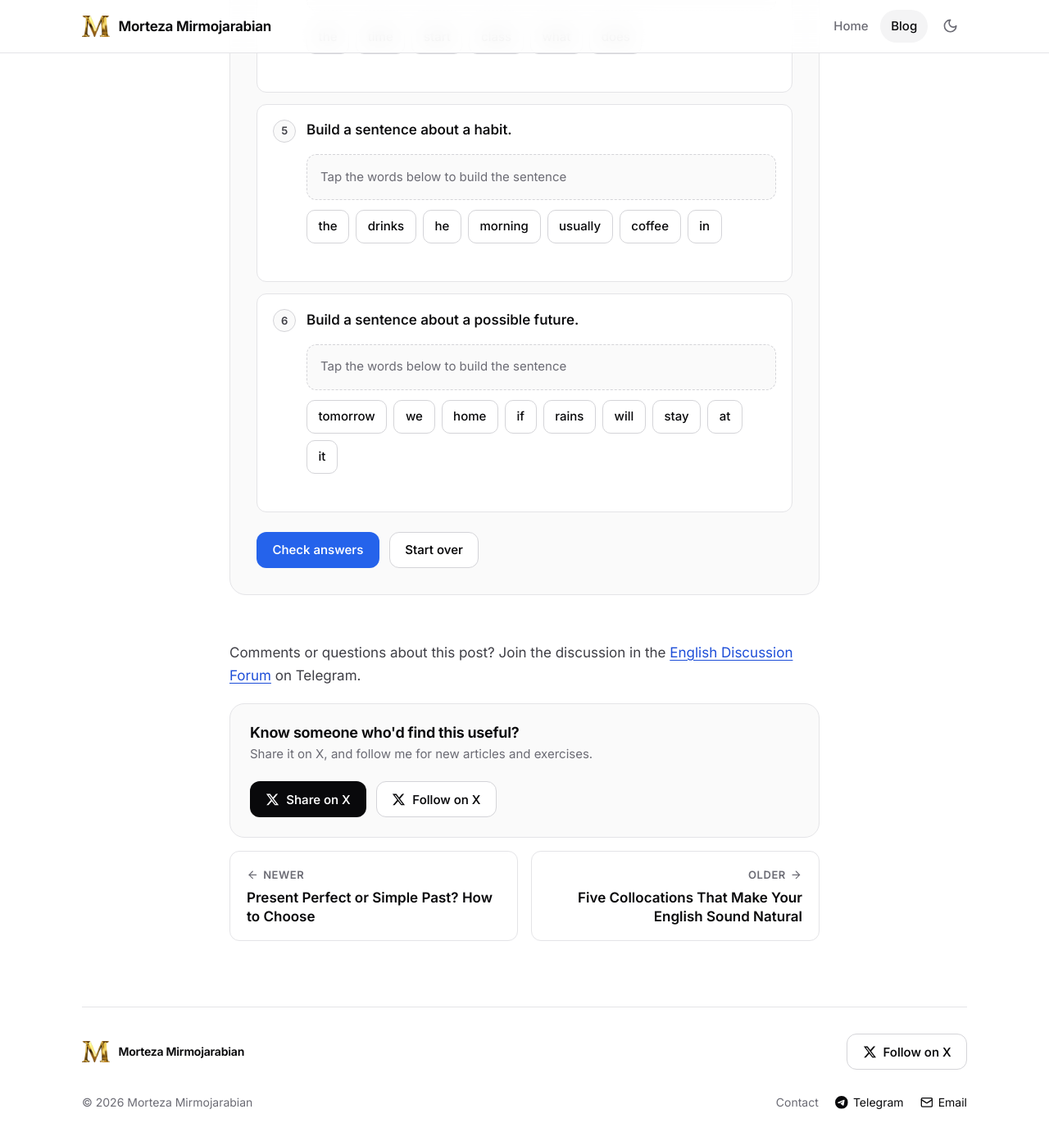
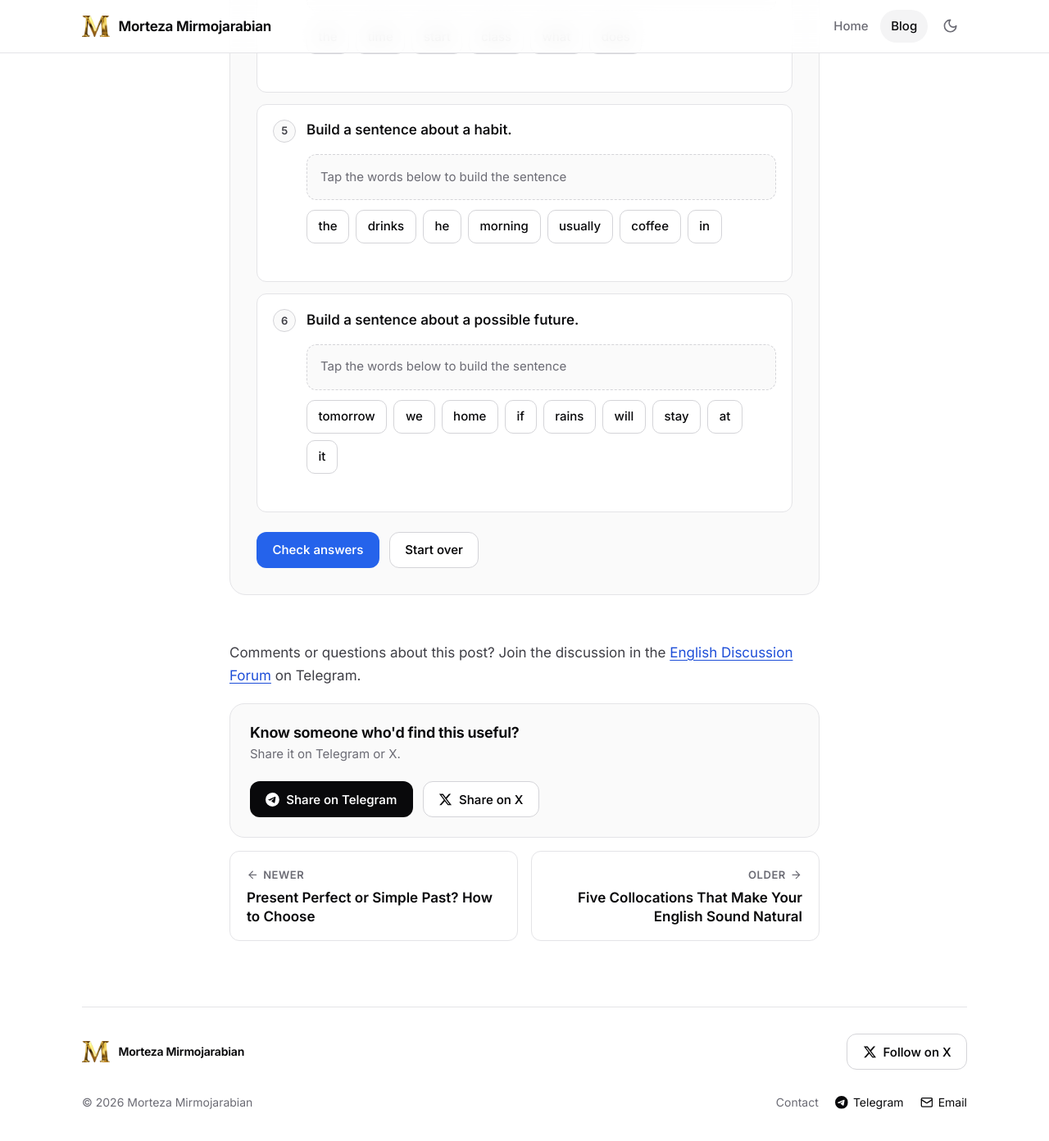
Before and after one commit to MortezaMirmojarabian/MortezaMirmojarabian.github.io, a Jekyll site: the page built from _posts/2026-10-20-build-the-sentence.md, in a window 1280 px wide and 1400 px high, scrolled down 1717 px. Shown: the top 1392 px of the window at 82% size. Built offline with Jekyll 4.4.1, drawn with Linux system fonts in a browser that asks for light colours.

Commit message:
Add files via upload

```diff
--- /dev/null
+++ b/_includes/share-telegram.html
@@ -0,0 +1,6 @@
+{%- comment -%}Share the current page on Telegram (the reader picks the chat). Uses Telegram's plain share link: no scripts, no tracking. Pass class="btn-secondary" for the outlined style.{%- endcomment -%}
+<a class="btn {{ include.class | default: 'btn-primary' }}" href="https://t.me/share/url?url={{ page.url | absolute_url | url_encode }}&amp;text={{ page.title | url_encode }}" target="_blank" rel="noopener noreferrer">
+  <svg class="icon" aria-hidden="true"><use href="#i-telegram"/></svg>
+  <span>Share on Telegram</span>
+  <span class="sr-only">(opens in a new tab)</span>
+</a>
--- a/_includes/share-x.html
+++ b/_includes/share-x.html
@@ -1,5 +1,5 @@
-{%- comment -%}Share the current page on X. Uses the plain intent link: no scripts, no tracking.{%- endcomment -%}
-<a class="btn btn-primary" href="https://x.com/intent/post?text={{ page.title | url_encode }}&amp;url={{ page.url | absolute_url | url_encode }}{% if site.x_username and site.x_username != 'your_x_username' %}&amp;via={{ site.x_username | url_encode }}{% endif %}" target="_blank" rel="noopener noreferrer">
+{%- comment -%}Share the current page on X. Uses the plain intent link: no scripts, no tracking. Pass class="btn-secondary" for the outlined style.{%- endcomment -%}
+<a class="btn {{ include.class | default: 'btn-primary' }}" href="https://x.com/intent/post?text={{ page.title | url_encode }}&amp;url={{ page.url | absolute_url | url_encode }}{% if site.x_username and site.x_username != 'your_x_username' %}&amp;via={{ site.x_username | url_encode }}{% endif %}" target="_blank" rel="noopener noreferrer">
   <svg class="icon" aria-hidden="true"><use href="#i-x"/></svg>
   <span>Share on X</span>
   <span class="sr-only">(opens in a new tab)</span>
--- a/_layouts/post.html
+++ b/_layouts/post.html
@@ -50,11 +50,11 @@ layout: default
     <aside class="share-card" aria-labelledby="share-title">
       <div>
         <h2 class="share-title" id="share-title">Know someone who'd find this useful?</h2>
-        <p class="share-text">Share it on X, and follow me for new articles and exercises.</p>
+        <p class="share-text">Share it on Telegram or X.</p>
       </div>
       <div class="share-actions">
-        {% include share-x.html %}
-        {% include follow-x.html %}
+        {% include share-telegram.html %}
+        {% include share-x.html class="btn-secondary" %}
       </div>
     </aside>
 
--- a/assets/css/main.css
+++ b/assets/css/main.css
@@ -1009,6 +1009,10 @@ a.pagination-btn:hover { background: var(--bg-muted); text-decoration: none; }
 .ex-score { margin: 0; color: var(--text-muted); }
 .ex-score strong { color: var(--text); font-size: 2rem; font-weight: 700; letter-spacing: -0.03em; }
 .ex-message { margin: 0.15rem 0 0; color: var(--text-soft); }
+.ex-share { display: flex; flex-wrap: wrap; gap: 0.75rem; max-width: 100%; }
+/* On a very narrow phone "Share my score on Telegram" is wider than the box, so these two labels may wrap */
+.ex-share .btn { max-width: 100%; height: auto; min-height: 2.75rem; padding-block: 0.6rem; white-space: normal; line-height: 1.25; text-align: center; text-wrap: balance; }
+.ex-share .btn .icon { flex: none; }
 
 @media (max-width: 480px) {
   .ex-options,
--- a/assets/js/exercise.js
+++ b/assets/js/exercise.js
@@ -375,14 +375,29 @@
     return item;
   });
 
-  function shareLink(score, total) {
+  // What a shared score says and which page it points to. The same words go to Telegram and to X.
+  function sharePayload(score, total) {
     var heading = document.querySelector('.post-heading') || document.querySelector('h1');
     var title = ((heading && heading.textContent) || document.title).trim();
     var canonical = document.querySelector('link[rel="canonical"]');
-    var url = canonical && canonical.href ? canonical.href : location.href.split('#')[0];
-    var text = 'I scored ' + score + '/' + total + ' on “' + title + '”';
-    return 'https://x.com/intent/post?text=' + encodeURIComponent(text) +
-      '&url=' + encodeURIComponent(url) + (via ? '&via=' + encodeURIComponent(via) : '');
+    return {
+      text: 'I scored ' + score + '/' + total + ' on “' + title + '”',
+      url: canonical && canonical.href ? canonical.href : location.href.split('#')[0]
+    };
+  }
+
+  function telegramLink(payload) {
+    return 'https://t.me/share/url?url=' + encodeURIComponent(payload.url) + '&text=' + encodeURIComponent(payload.text);
+  }
+
+  function xLink(payload) {
+    return 'https://x.com/intent/post?text=' + encodeURIComponent(payload.text) +
+      '&url=' + encodeURIComponent(payload.url) + (via ? '&via=' + encodeURIComponent(via) : '');
+  }
+
+  function shareButton(style, iconId, label, href) {
+    return el('a', { class: 'btn ' + style, href: href, target: '_blank', rel: 'noopener noreferrer' },
+      [icon(iconId), el('span', { text: label }), el('span', { class: 'sr-only', text: '(opens in a new tab)' })]);
   }
 
   function showResult(score, total, blanks) {
@@ -408,9 +423,11 @@
       el('p', { class: 'ex-message', text: message })
     ]));
     if (blanks < total) {
-      result.appendChild(el('a', {
-        class: 'btn btn-primary', href: shareLink(score, total), target: '_blank', rel: 'noopener noreferrer'
-      }, [icon('i-x'), el('span', { text: 'Share my score on X' }), el('span', { class: 'sr-only', text: '(opens in a new tab)' })]));
+      var payload = sharePayload(score, total);
+      result.appendChild(el('div', { class: 'ex-share' }, [
+        shareButton('btn-primary', 'i-telegram', 'Share my score on Telegram', telegramLink(payload)),
+        shareButton('btn-secondary', 'i-x', 'Share my score on X', xLink(payload))
+      ]));
     }
     result.scrollIntoView({ block: 'nearest', behavior: reduceMotion ? 'auto' : 'smooth' });
   }
```
Also changed, not shown: README.md.
